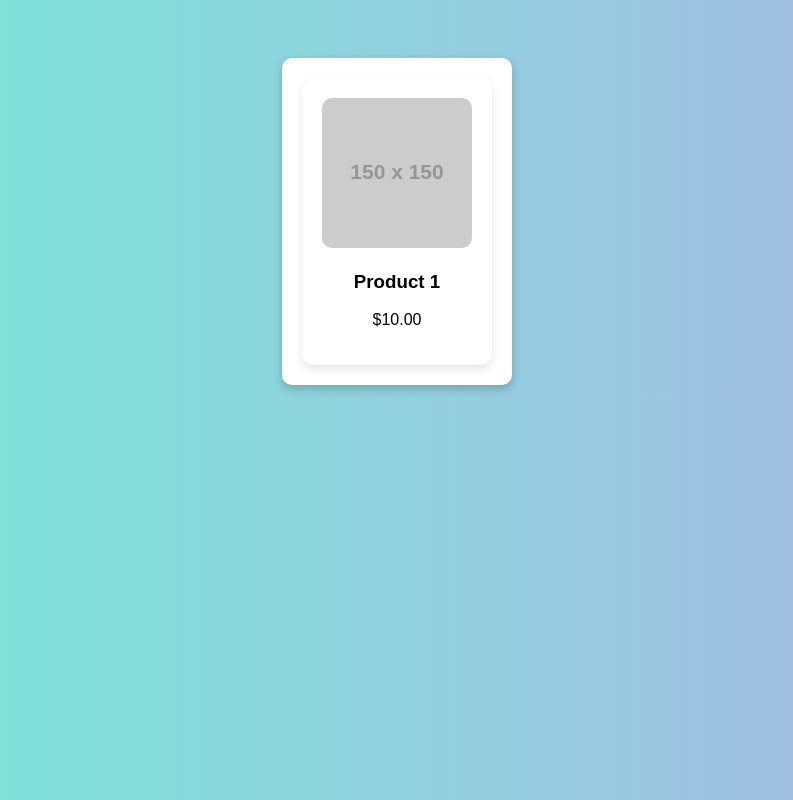
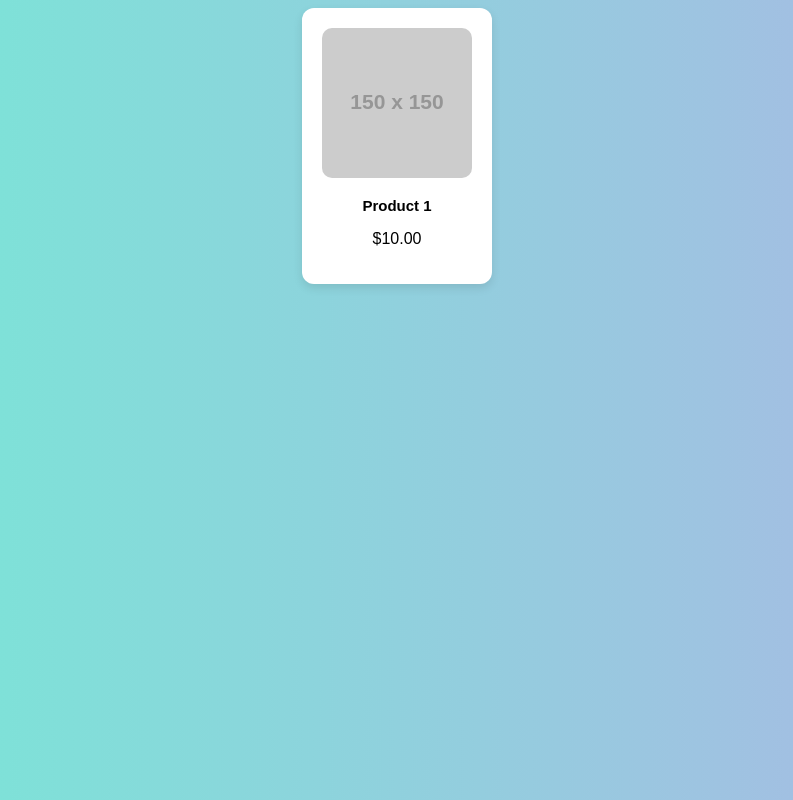
Before and after one commit to SHREYASABESEC0286/web-asign, a plain HTML site: page Exp9/index.html in a window 1280 px wide. Shown: the whole page, without its empty margins (243-1036 px from the left). Drawn offline with Linux system fonts and the light colour scheme; placeholder pictures from the web are drawn by us.

Commit message:
text styling

```diff
--- a/Exp9/style.css
+++ b/Exp9/style.css
@@ -4,13 +4,6 @@ body{
     padding: 0;
     display: flex;
     justify-content: center;
-}
-.container{
-    background-color: white;
-    padding: 20px;
-    margin-top: 50px;
-    border-radius: 10px;
-    box-shadow: 0 4px 8px rgba(0, 0, 0, 0.2);
 }
 products{
     display: grid;
@@ -35,3 +28,11 @@ products{
     width: 100%;
     border-radius: 10px;
 }
+.card h3 {
+    font-size: 15px;
+    margin: 15px 0 10px;
+}
+.card h2 {
+    color: green;
+    margin-bottom: 15px;
+}
```
